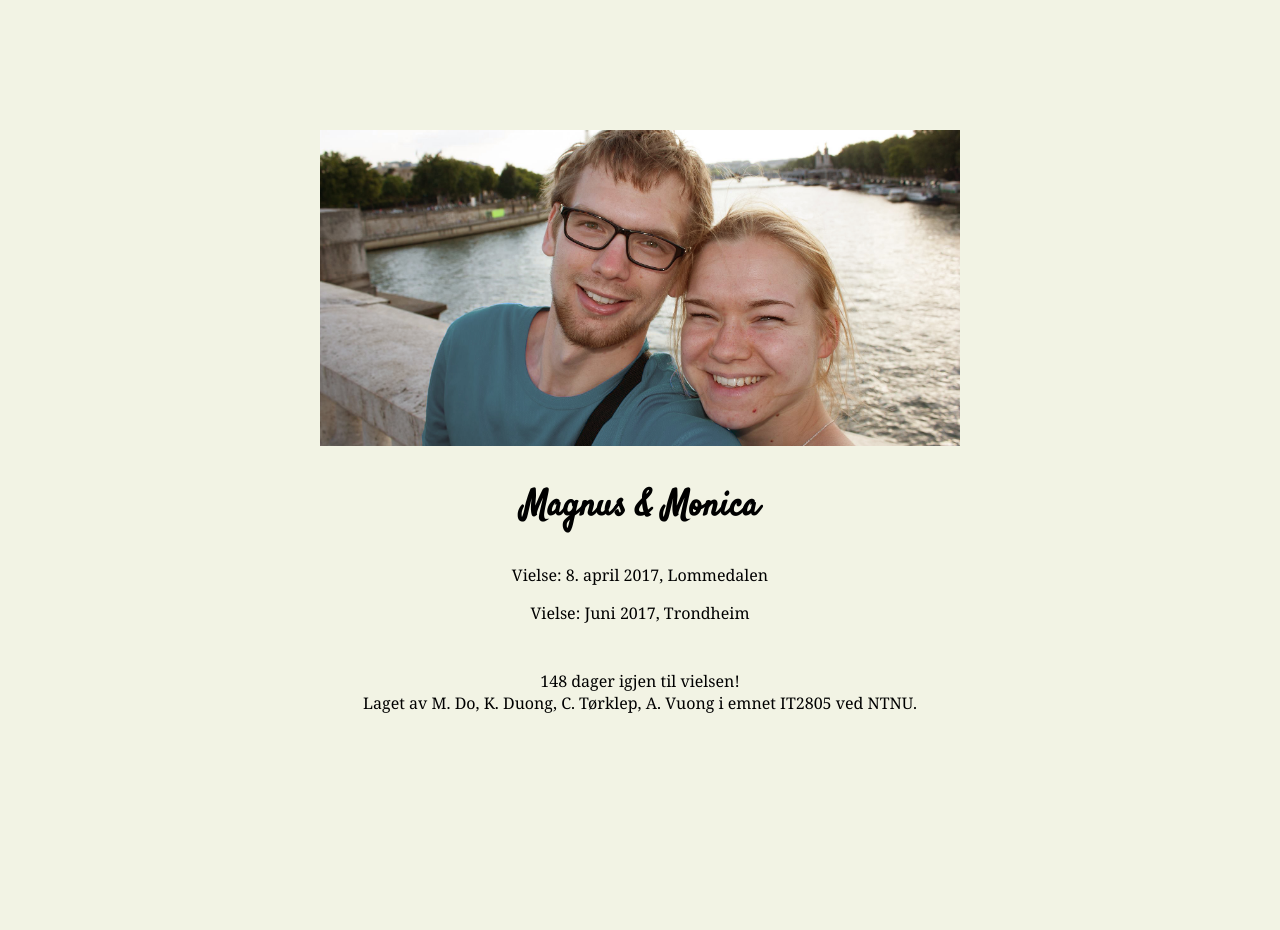
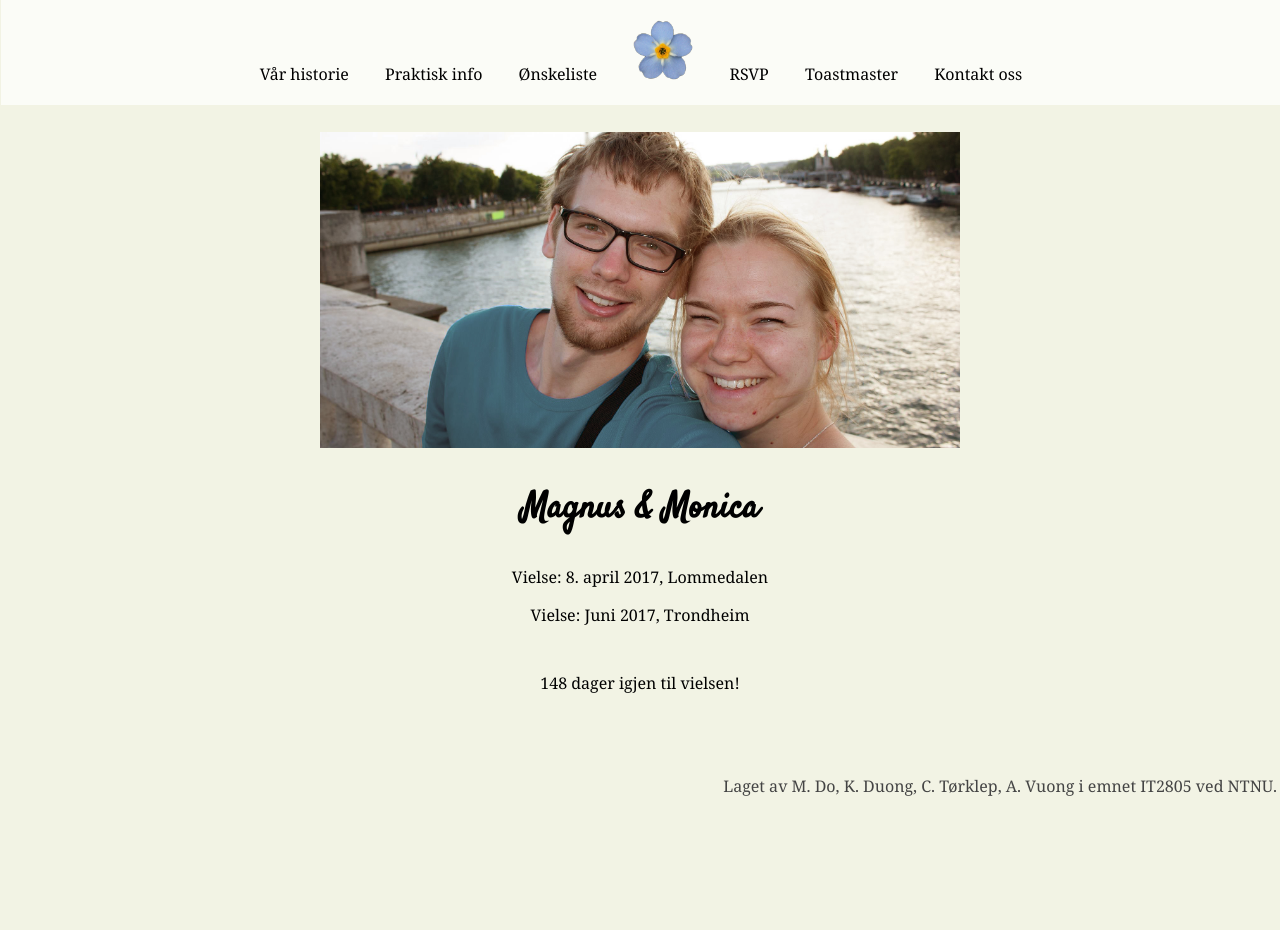
Before and after one commit to audungv/webtek16mack, a PHP site: page / in a window 1280 px wide. After the commit the page ends 796 px from the top, so only its background shows below. Run offline with PHP 8.4, Linux system fonts and the light colour scheme; some libraries are stand-ins or nearby versions.

Commit message:
fixed position of footer and navbar on index.html

```diff
--- a/public_html/hjemmeside/index.html
+++ b/public_html/hjemmeside/index.html
@@ -14,11 +14,13 @@ PURPOSE: Forside -->
     </head>
 
 
-
     <body>
 
+        <div id="wrapper">
+
            <!-- Navigasjonsbar -->
-        <div id="navbar"></div>
+           <div id="header"></div>
+
 
            <!-- Sidens innhold -->
            <section id="index">
@@ -31,9 +33,11 @@ PURPOSE: Forside -->
             <!-- Counter -->
             <div id="countdown"></div>
 
+
             <!-- Fotnote -->
-        <div id="footer"></div>
+            <footer id="footer"></footer>
 
+        </div>
 
         <script type="text/javascript" src="https://ajax.googleapis.com/ajax/libs/jquery/1.7.2/jquery.min.js"></script>
         <script type="text/javascript" src="script/script.js"></script>
--- a/public_html/hjemmeside/style.css
+++ b/public_html/hjemmeside/style.css
@@ -9,17 +9,21 @@ body {
     font-size: 16px;
     text-align: center;
 }
+#header {
+    padding: 1px;
+    min-width: 800px;
+}
+#wrapper {
+	min-height:100%;
+	position:relative;
+    min-width: 800px;
+}
 
 /* Overskrift */
 h1 {
     font-family: 'Satisfy', cursive;
     font-size: 36px;
 }
-#wrapper {
-	min-height:100%;
-	position:relative;
-}
-
 /* Farger for linker */
 a:visited, a:link {
     color: black;
@@ -41,7 +45,6 @@ a:hover {
   text-align:center;
   list-style:none;
   background-color: rgba(255,255,255,0.7);
-  z-index: 30
 }
 
 #nav li{
```
Lines whose indentation alone changed are shown as unchanged.
